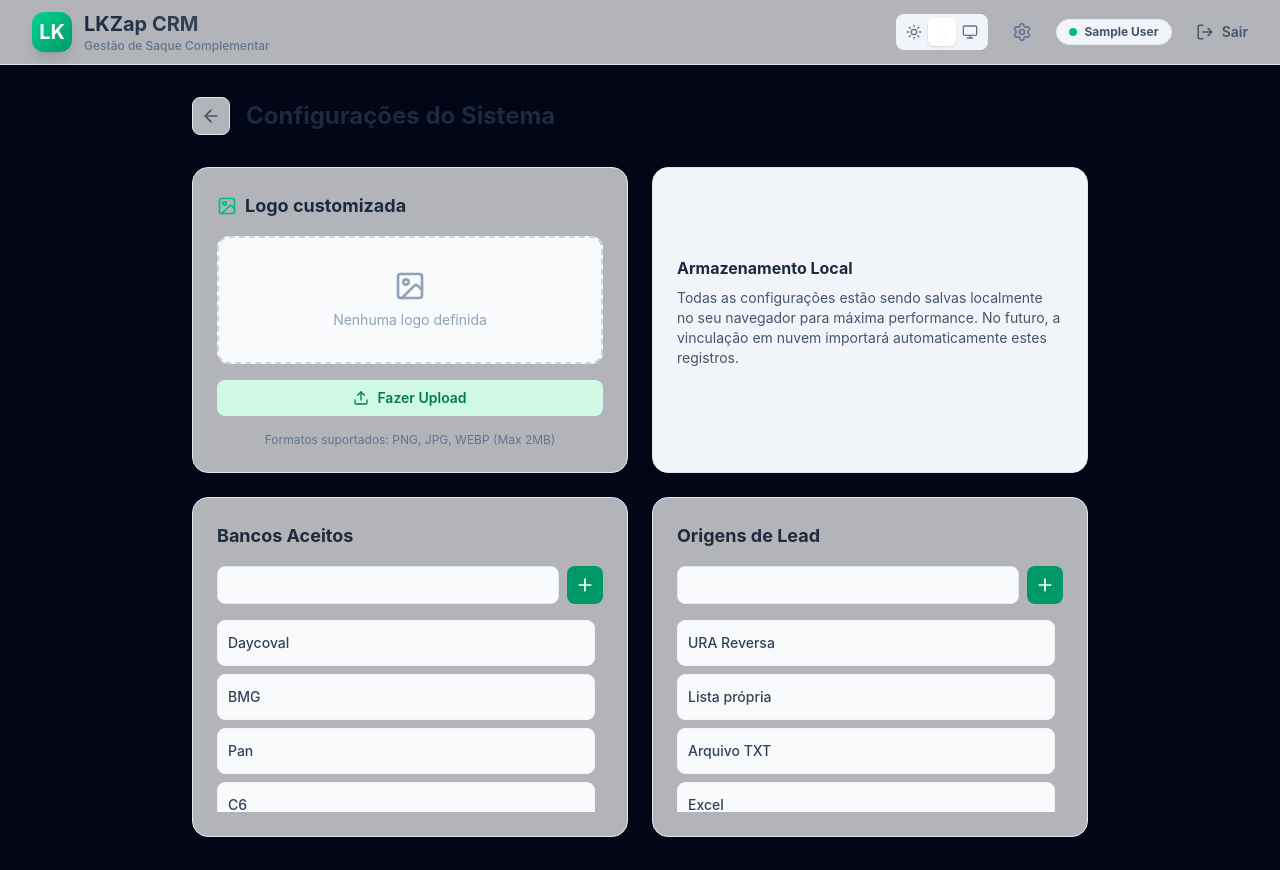
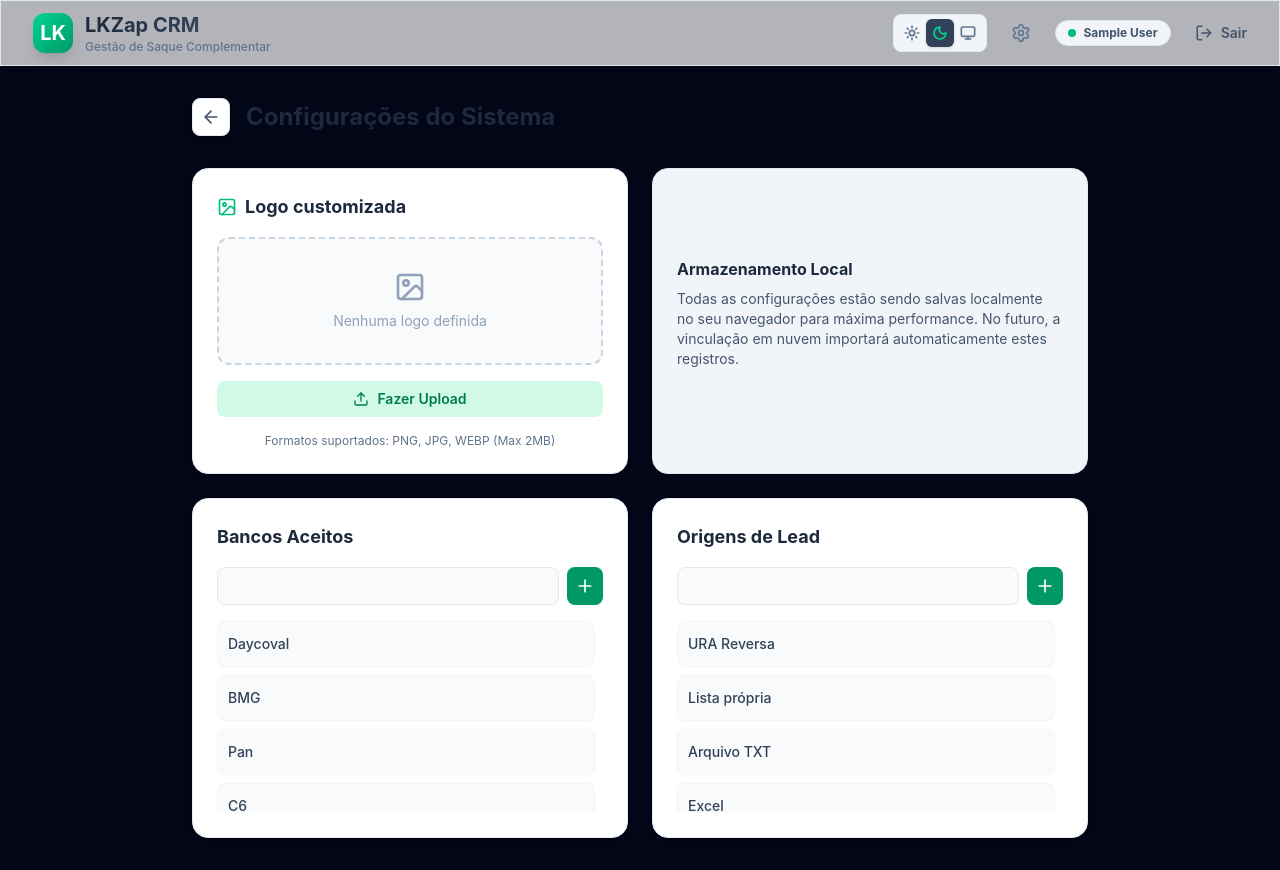
Before and after one commit to lukasdeltaflex-bot/lkzap, a Next.js app: page /settings in a window 1280 px wide. Built offline with nearby package versions, Linux system fonts and the light colour scheme; no server answers; sample sign-in values are in the browser's storage.

Commit message:
fix: improve dark mode contrast and theme selector

```diff
--- a/src/app/globals.css
+++ b/src/app/globals.css
@@ -3,6 +3,11 @@
 @layer base {
   html {
     background-color: #020617;
+  }
+
+  /* Melhora o contraste padrão para textos no dark mode */
+  .dark body {
+    @apply text-slate-200;
   }
 }
 
@@ -26,12 +31,21 @@ body {
   background: var(--background);
   color: var(--foreground);
   font-family: -apple-system, BlinkMacSystemFont, "Segoe UI", Roboto, Helvetica, Arial, sans-serif;
-  @apply antialiased;
+  @apply antialiased transition-colors duration-200;
 }
 
-/* Glass Panels */
+/* Glass Panels - Melhorados para modo escuro real */
 .glass-panel {
-  @apply bg-white/70 dark:bg-slate-900/50 backdrop-blur-md border border-slate-200 dark:border-slate-800 transition-colors;
+  @apply bg-white dark:bg-slate-900 shadow-sm border border-slate-200 dark:border-slate-800 transition-all;
+}
+
+.glass-panel-blur {
+  @apply bg-white/70 dark:bg-slate-900/80 backdrop-blur-md border border-slate-200 dark:border-slate-800 transition-all;
+}
+
+/* Inputs padrão para dark mode */
+input, select, textarea {
+  @apply dark:placeholder-slate-500;
 }
 
 /* Scrollbar */
--- a/src/components/Dashboard.tsx
+++ b/src/components/Dashboard.tsx
@@ -31,7 +31,7 @@ export const Dashboard = () => {
           <Users size={18} />
           <span className="text-sm font-medium uppercase tracking-wider">Prontos</span>
         </div>
-        <span className="text-3xl font-bold text-slate-800 dark:text-white">{readyLeads}</span>
+        <span className="text-3xl font-bold text-slate-800 dark:text-slate-100">{readyLeads}</span>
       </div>
 
       <div className="glass-panel p-4 rounded-xl shadow-sm flex flex-col items-center justify-center text-center">
@@ -40,7 +40,7 @@ export const Dashboard = () => {
           <span className="text-sm font-medium uppercase tracking-wider">Enviados</span>
         </div>
         <div className="flex items-end space-x-1">
-          <span className="text-3xl font-bold text-slate-800 dark:text-white">{sendsTodayCount}</span>
+          <span className="text-3xl font-bold text-slate-800 dark:text-slate-100">{sendsTodayCount}</span>
           <span className="text-sm text-slate-500 mb-1 font-medium">/ 20</span>
         </div>
       </div>
@@ -50,7 +50,7 @@ export const Dashboard = () => {
           <MessageCircleReply size={18} />
           <span className="text-sm font-medium uppercase tracking-wider">Respostas</span>
         </div>
-        <span className="text-3xl font-bold text-slate-800 dark:text-white">{respondedLeads}</span>
+        <span className="text-3xl font-bold text-slate-800 dark:text-slate-100">{respondedLeads}</span>
       </div>
 
       <div className="glass-panel p-4 rounded-xl shadow-sm flex flex-col items-center justify-center text-center">
@@ -58,7 +58,7 @@ export const Dashboard = () => {
           <CheckCircle size={18} />
           <span className="text-sm font-medium uppercase tracking-wider">Fechados</span>
         </div>
-        <span className="text-3xl font-bold text-slate-800 dark:text-white">{closedLeads}</span>
+        <span className="text-3xl font-bold text-slate-800 dark:text-slate-100">{closedLeads}</span>
       </div>
     </div>
   );
--- a/src/components/Header.tsx
+++ b/src/components/Header.tsx
@@ -34,7 +34,7 @@ export function Header() {
   if (!isAuthenticated || isPublicRoute) return null;
 
   return (
-    <header className="bg-white/70 dark:bg-slate-900/70 backdrop-blur-md border-b border-slate-200 dark:border-slate-800 sticky top-0 z-50">
+    <header className="glass-panel-blur sticky top-0 z-50">
       <div className="max-w-7xl mx-auto px-4 sm:px-6 lg:px-8 h-16 flex items-center justify-between">
         <div className="flex items-center gap-3">
           <Link href="/">
@@ -56,15 +56,27 @@ export function Header() {
 
         <div className="flex items-center gap-4">
           {mounted && (
-            <div className="flex bg-slate-100 dark:bg-slate-800 p-1 rounded-lg">
-              <button onClick={() => setTheme("light")} className={`p-1.5 rounded-md transition-colors ${theme === 'light' ? 'bg-white dark:bg-slate-700 shadow-sm' : 'text-slate-500'}`}>
-                <Sun size={16} />
+            <div className="flex bg-slate-100 dark:bg-slate-800 p-1 rounded-lg border border-slate-200 dark:border-slate-700">
+              <button
+                onClick={() => setTheme("light")}
+                title="Modo Claro"
+                className={`p-1.5 rounded-md transition-all flex items-center justify-center ${theme === 'light' ? 'bg-white shadow-sm text-emerald-600' : 'text-slate-500 hover:text-slate-700 dark:hover:text-slate-300'}`}
+              >
+                <Sun size={16} strokeWidth={2.5} />
               </button>
-              <button onClick={() => setTheme("dark")} className={`p-1.5 rounded-md transition-colors ${theme === 'dark' ? 'bg-white dark:bg-slate-700 shadow-sm' : 'text-slate-500'}`}>
-                <Moon size={16} />
+              <button
+                onClick={() => setTheme("dark")}
+                title="Modo Escuro"
+                className={`p-1.5 rounded-md transition-all flex items-center justify-center ${theme === 'dark' ? 'bg-slate-700 shadow-sm text-emerald-400' : 'text-slate-500 hover:text-slate-700 dark:hover:text-slate-300'}`}
+              >
+                <Moon size={16} strokeWidth={2.5} />
               </button>
-              <button onClick={() => setTheme("system")} className={`p-1.5 rounded-md transition-colors ${theme === 'system' ? 'bg-white dark:bg-slate-700 shadow-sm' : 'text-slate-500'}`}>
-                <Monitor size={16} />
+              <button
+                onClick={() => setTheme("system")}
+                title="Seguir Sistema"
+                className={`p-1.5 rounded-md transition-all flex items-center justify-center ${theme === 'system' ? 'bg-white dark:bg-slate-700 shadow-sm text-emerald-600 dark:text-emerald-400' : 'text-slate-500 hover:text-slate-700 dark:hover:text-slate-300'}`}
+              >
+                <Monitor size={16} strokeWidth={2.5} />
               </button>
             </div>
           )}
--- a/src/components/ImportModal.tsx
+++ b/src/components/ImportModal.tsx
@@ -200,7 +200,7 @@ export const ImportModal = ({ isOpen, onClose }: Props) => {
     <div className="fixed inset-0 z-[100] flex items-center justify-center bg-black/50 backdrop-blur-sm p-4">
       <div className="glass-panel w-full max-w-4xl rounded-2xl shadow-xl overflow-hidden flex flex-col h-[85vh]">
         <div className="flex items-center justify-between p-5 border-b border-slate-100 dark:border-slate-800">
-          <h2 className="text-xl font-bold font-outfit text-slate-800 dark:text-white">Importar Lista de Leads</h2>
+          <h2 className="text-xl font-bold font-outfit text-slate-800 dark:text-slate-100">Importar Lista de Leads</h2>
           <button onClick={handleClose} className="p-1 hover:bg-slate-100 dark:hover:bg-slate-800 rounded-full text-slate-500">
             <X size={20} />
           </button>
@@ -208,9 +208,9 @@ export const ImportModal = ({ isOpen, onClose }: Props) => {
 
         <div className="p-6 flex-1 overflow-hidden flex flex-col">
           {!hasPreview ? (
-            <div className="flex-1 flex flex-col items-center justify-center border-2 border-dashed border-slate-300 dark:border-slate-700 rounded-xl bg-slate-50 dark:bg-slate-800/50">
+            <div className="flex-1 flex flex-col items-center justify-center border-2 border-dashed border-slate-300 dark:border-slate-700 rounded-xl bg-slate-50 dark:bg-slate-950/50">
               <Upload size={48} className="text-emerald-500 mb-4" />
-              <h3 className="text-lg font-medium text-slate-700 dark:text-slate-300 mb-2">
+              <h3 className="text-lg font-medium text-slate-700 dark:text-slate-200 mb-2">
                 Envie sua planilha Excel ou CSV
               </h3>
               <p className="text-sm text-slate-500 mb-6 text-center max-w-md">
@@ -246,7 +246,7 @@ export const ImportModal = ({ isOpen, onClose }: Props) => {
 
               <div className="flex-1 overflow-auto border border-slate-200 dark:border-slate-700 rounded-lg">
                 <table className="w-full text-sm text-left">
-                  <thead className="text-xs text-slate-500 uppercase bg-slate-50 dark:bg-slate-800 sticky top-0">
+                  <thead className="text-xs text-slate-500 uppercase bg-slate-50 dark:bg-slate-900 sticky top-0">
                     <tr>
                       <th className="px-4 py-3">Linha</th>
                       <th className="px-4 py-3">Nome</th>
@@ -259,9 +259,9 @@ export const ImportModal = ({ isOpen, onClose }: Props) => {
                   </thead>
                   <tbody>
                     {parsedRows.map((row) => (
-                      <tr key={row.originalIndex} className="border-b border-slate-100 dark:border-slate-800/50 hover:bg-slate-50 dark:hover:bg-slate-800/50">
+                      <tr key={row.originalIndex} className="border-b border-slate-100 dark:border-slate-800/50 hover:bg-slate-50 dark:hover:bg-slate-900/50 transition-colors">
                         <td className="px-4 py-2 text-slate-400">{row.originalIndex}</td>
-                        <td className="px-4 py-2 font-medium">{row.name}</td>
+                        <td className="px-4 py-2 font-medium text-slate-800 dark:text-slate-100">{row.name}</td>
                         <td className="px-4 py-2">{row.cpf}</td>
                         <td className="px-4 py-2">{row.phone}</td>
                         <td className="px-4 py-2">{row.bank}</td>
```
Also changed, not shown: src/app/settings/page.tsx (+10 -10 lines), src/components/AddLeadModal.tsx (+7 -7 lines), src/components/LeadTable.tsx (+7 -7 lines).
